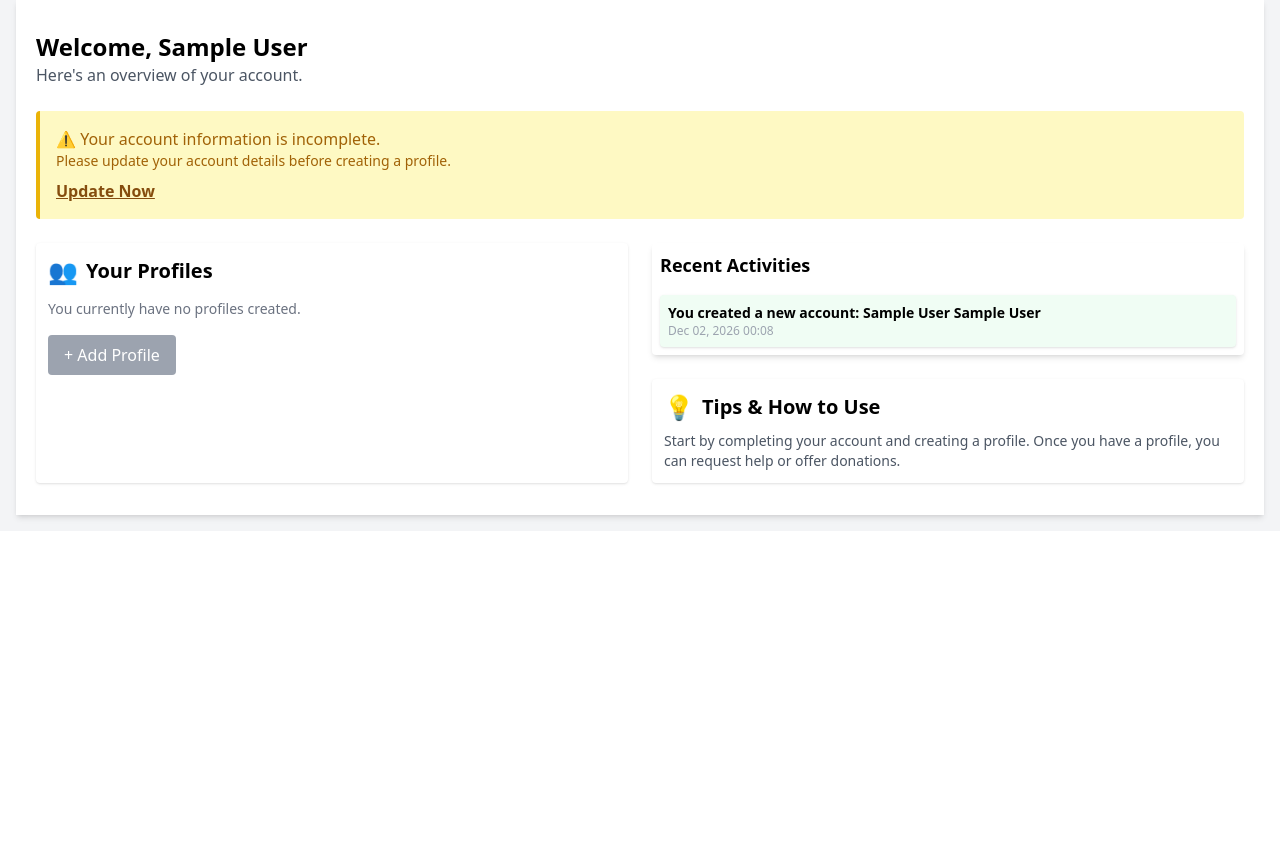
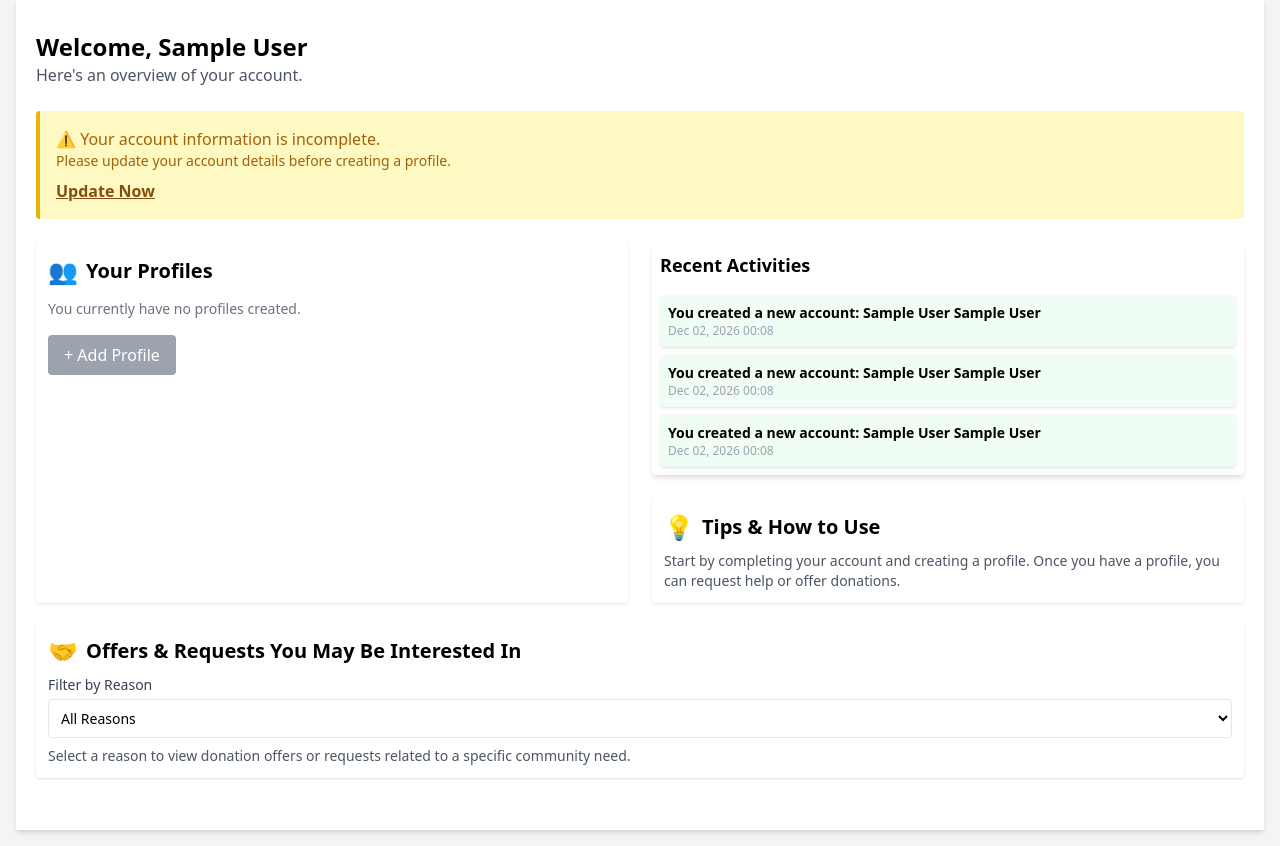
Before and after one commit to jhaiz098/Local-Donation, a PHP site: page /dashboard.php in a window 1280 px wide. Shown: the part 385-1231 px from the top of the page. Before the commit the page ends 909 px from the top, so only its background shows below. Run offline with PHP 8.4, Linux system fonts and the light colour scheme; the visitor is signed in with stand-in values (Sample User, id 1); data that the repository does not hold is empty.

Commit message:
asdasdasd

```diff
--- a/dashboard.php
+++ b/dashboard.php
@@ -69,6 +69,11 @@
 $userAccount['phone_number'] = $userAccount['phone_number'] ?? "N/A";
 $userAccount['middle_name'] = $userAccount['middle_name'] ?? "N/A";
 $userAccount['age'] = $userAccount['age'] ?? "";
+
+
+$stmt = $conn->prepare("SELECT reason_id, reason_name FROM reasons ORDER BY reason_name");
+$stmt->execute();
+$reasons = $stmt->get_result();
 
 ?>
 
@@ -208,13 +213,46 @@
                     <span class="text-red-600 text-2xl">💡</span>
                     <h3 class="text-xl font-semibold">Tips & How to Use</h3>
                 </div>
-                <p class="text-gray-600 text-sm">
-                    Start by completing your account and creating a profile.
-                    Once you have a profile, you can request help or offer donations.
-                </p>
+                    <p class="text-gray-600 text-sm">
+                        Start by completing your account and creating a profile.
+                        Once you have a profile, you can request help or offer donations.
+                    </p>
+                </div>
             </div>
+    </div>
+
+    <div class="grid my-5 grid-cols-1 md:grid-cols-1 lg:grid-cols-1 gap-6">
+        <!-- Suggested Offers & Requests -->
+        <div class="bg-white p-3 rounded shadow md:col-span-1">
+            <div class="flex items-center gap-2 mb-2">
+                <span class="text-blue-600 text-2xl">🤝</span>
+                <h3 class="text-xl font-semibold">Offers & Requests You May Be Interested In</h3>
+            </div>
+
+            <!-- Reason Filter -->
+            <label class="block text-sm font-medium text-gray-700 mb-1">
+                Filter by Reason
+            </label>
+
+            <select class="w-full border rounded p-2 text-sm mb-2" name="reason_id">
+                <option value="">All Reasons</option>
+
+                <?php while ($row = $reasons->fetch_assoc()): ?>
+                    <option value="<?= htmlspecialchars($row['reason_id']) ?>">
+                        <?= htmlspecialchars($row['reason_name']) ?>
+                    </option>
+                <?php endwhile; ?>
+            </select>
+
+
+            <p class="text-gray-600 text-sm">
+                Select a reason to view donation offers or requests related to a specific community need.
+            </p>
         </div>
+
+
     </div>
+
     </section>
 
     <!-- Profile Dashboard Container -->
--- a/profile/profile_allRequests.php
+++ b/profile/profile_allRequests.php
@@ -55,6 +55,7 @@
             'entry_id' => $row['entry_id'],
             'type' => $row['entry_type'],
             'details' => $row['details'],
+            'reason_name' => $row['reason_name'],
             'target_area' => $row['target_area'],
             'date' => date('Y-m-d', strtotime($row['created_at'])),
             'profile_id' => $row['profile_id'],
@@ -148,6 +149,7 @@
             <div>No.</div>
             <div>Profile</div>
             <div>Details</div>
+            <div>Reason</div>
             <div>Items</div>
             <div>Target Area</div>
             <div>Date Added</div>
@@ -167,6 +169,7 @@
             <div>No.</div>
             <div>Profile</div>
             <div>Details</div>
+            <div>Reason</div>
             <div>Items</div>
             <div>Target Area</div>
             <div>Date Added</div>
@@ -218,6 +221,7 @@
             <div class="font-medium text-gray-700 break-words whitespace-normal">${start+i+1}</div>
             <div class="break-words whitespace-normal">${r.profile_name} <span class="px-2 py-0.5 rounded-full text-sm ${getProfileColor(r.profile_type)}">${r.profile_type}</span></div>
             <div class="text-gray-800 break-words whitespace-normal">${r.details}</div>
+            <div class="text-gray-800 break-words whitespace-normal">${r.reason_name}</div>
             <div class="flex flex-wrap gap-1">${itemsText}</div>
             <div class="break-words whitespace-normal">${r.target_area}</div>
             <div class="text-gray-500 text-sm whitespace-normal">${r.date}</div>
@@ -245,6 +249,7 @@
             <div class="font-medium text-gray-700 break-words whitespace-normal">${start+i+1}</div>
             <div class="break-words whitespace-normal">${r.profile_name} <span class="px-2 py-0.5 rounded-full text-sm ${getProfileColor(r.profile_type)}">${r.profile_type}</span></div>
             <div class="text-gray-800 break-words whitespace-normal">${r.details}</div>
+            <div class="text-gray-800 break-words whitespace-normal">${r.reason_name}</div>
             <div class="flex flex-wrap gap-1">${itemsText}</div>
             <div class="break-words whitespace-normal">${r.target_area}</div>
             <div class="text-gray-500 text-sm whitespace-normal">${r.date}</div>
```
Also changed, not shown: admin/admin_donation_logs.php (+7 -5 lines), profile/profile_myRequests.php (+23 -25 lines).
